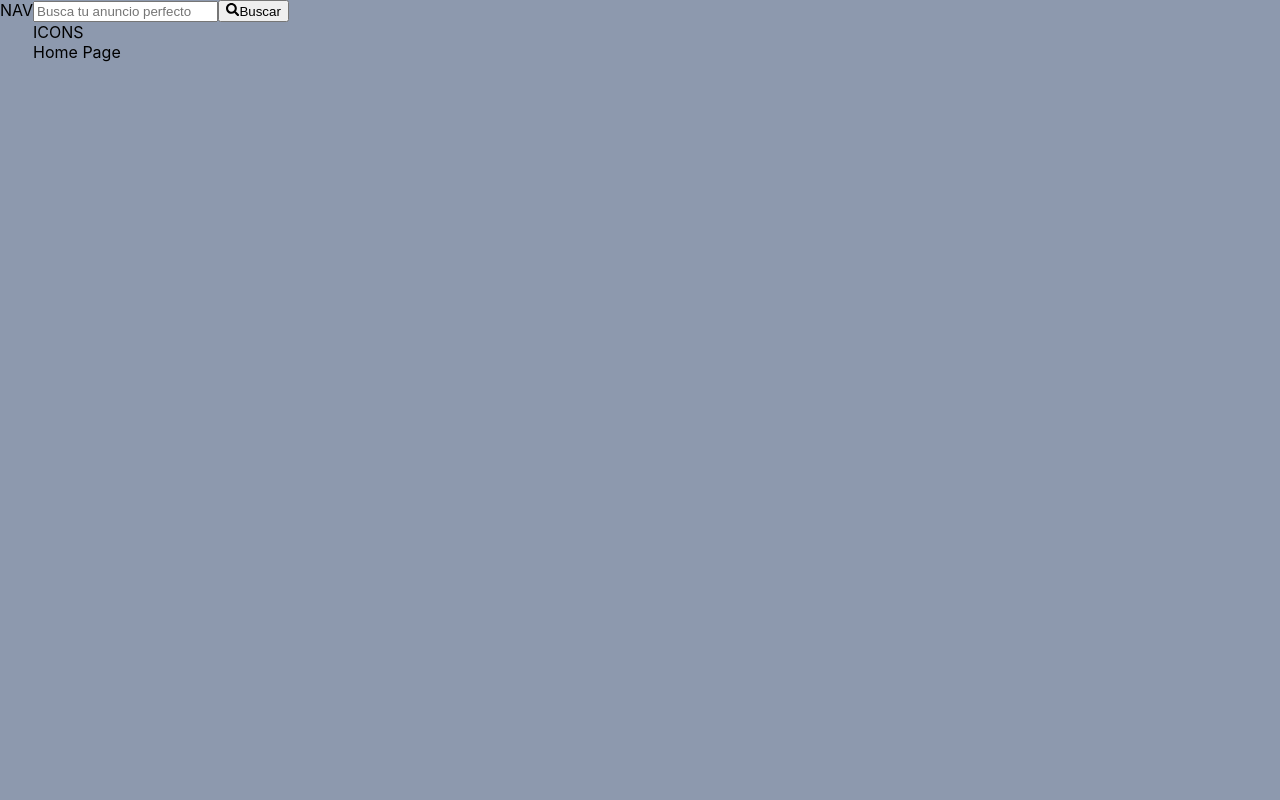
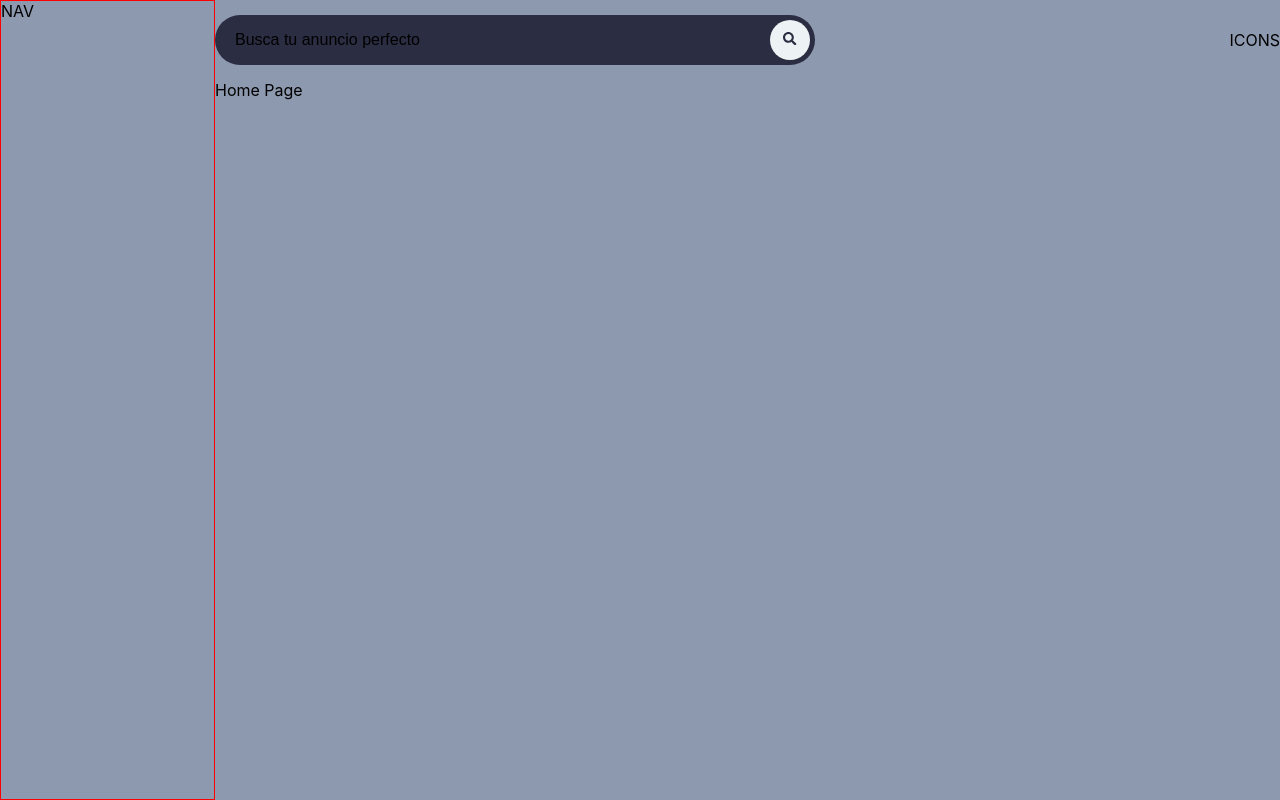
Before and after one commit to GerardM5/RentalWallet, a React (Create React App) app: page / in a window 1280 px wide. Built offline with nearby package versions, Linux system fonts and the light colour scheme.

Commit message:
css to navBar

```diff
--- a/src/components/Layout/AppLayout/AppLayout.css
+++ b/src/components/Layout/AppLayout/AppLayout.css
@@ -5,3 +5,95 @@
     flex-direction: row;
     background-color: var(--primary-hover);
 }
+
+.leftSection {
+    border: 1px solid red;
+    width: 10vw;
+}
+
+@media (min-width: 920px) {
+    .leftSection {
+        width: 20vw;
+    }
+}
+
+.rightSection {
+    width: 100%;
+    display: flex;
+    flex-direction: column;
+}
+
+.navContainer {
+    height: 10vh;
+    display: flex;
+    flex-direction: row;
+    justify-content: space-between;
+    align-items: center;
+}
+
+.navRight {
+    width: 100%;
+    max-width: 600px;
+}
+
+.searchContainer {
+    position: relative;
+    display: flex;
+    flex-direction: row;
+    justify-content: space-between;
+    align-items: center;
+    width: 100%;
+}
+
+.inputSearch {
+    border-radius: 50px;
+    outline: none;
+    height: 50px;
+    width: 100%;
+    padding: 0 20px;
+    background-color: var(--black);
+    color: var(--white);
+    border: none;
+    font-size: 16px;
+    padding-right: 40px;
+}
+
+.inputSearch::placeholder {
+    color: var(--white);
+}
+
+.btnSearch {
+    border-radius: 20px;
+    padding: 10px;
+    position: absolute;
+    width: 40px;
+    height: 40px;
+    right: 5px;
+    top: 5px;
+    color: var(--black);
+    display: flex;
+    justify-content: center;
+    align-items: center;
+    background-color: var(--primary);
+    border: none;
+    outline: none;
+    cursor: pointer;
+    transition: 0.3s ease all;
+}
+
+.searchText {
+    display: none;
+}
+
+.btnSearch:hover {
+    width: 70px;
+    background-color: var(--primary);
+}
+
+.btnSearch:hover .searchIcon {
+    display: none;
+}
+
+.btnSearch:hover .searchText {
+    display: flex;
+}
```
